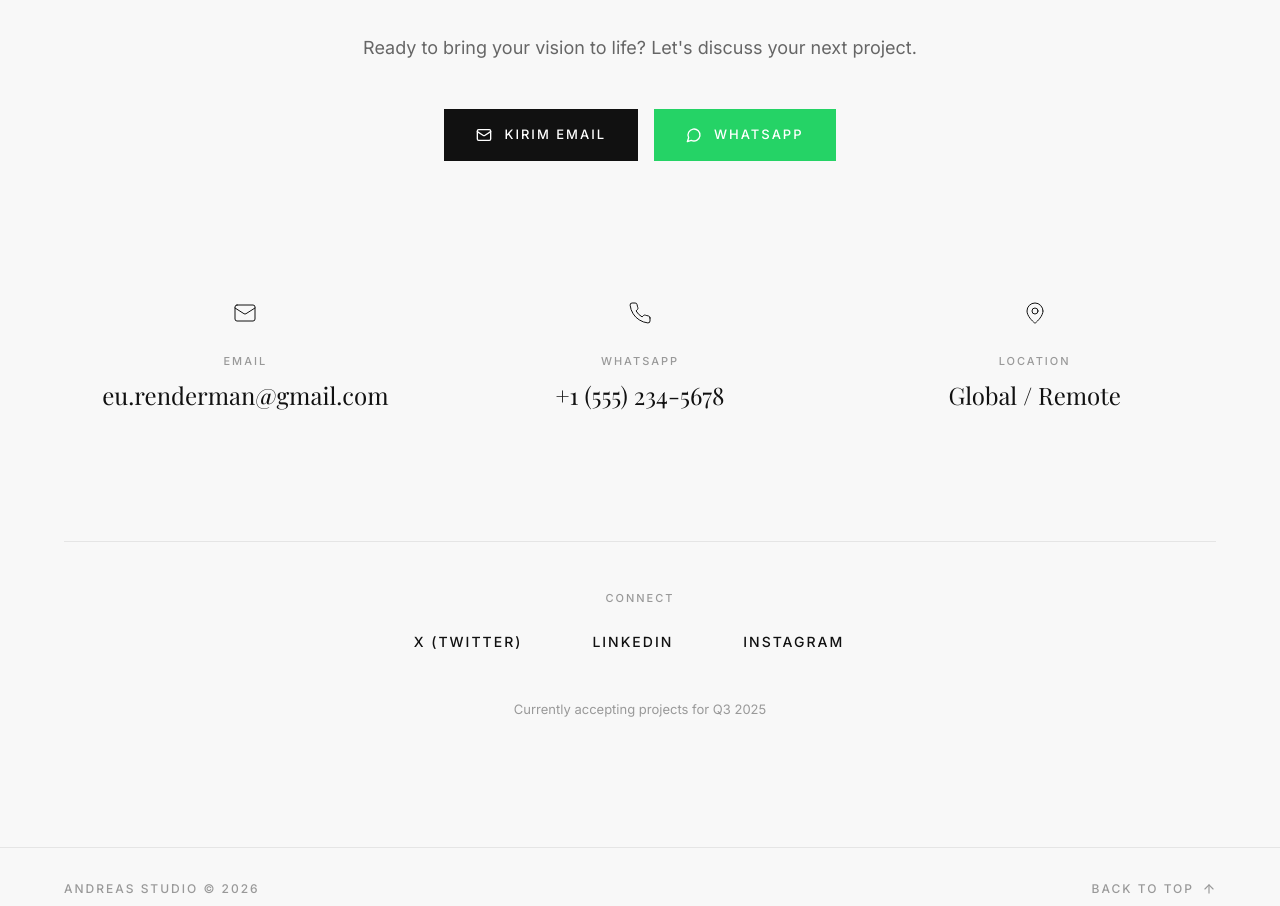
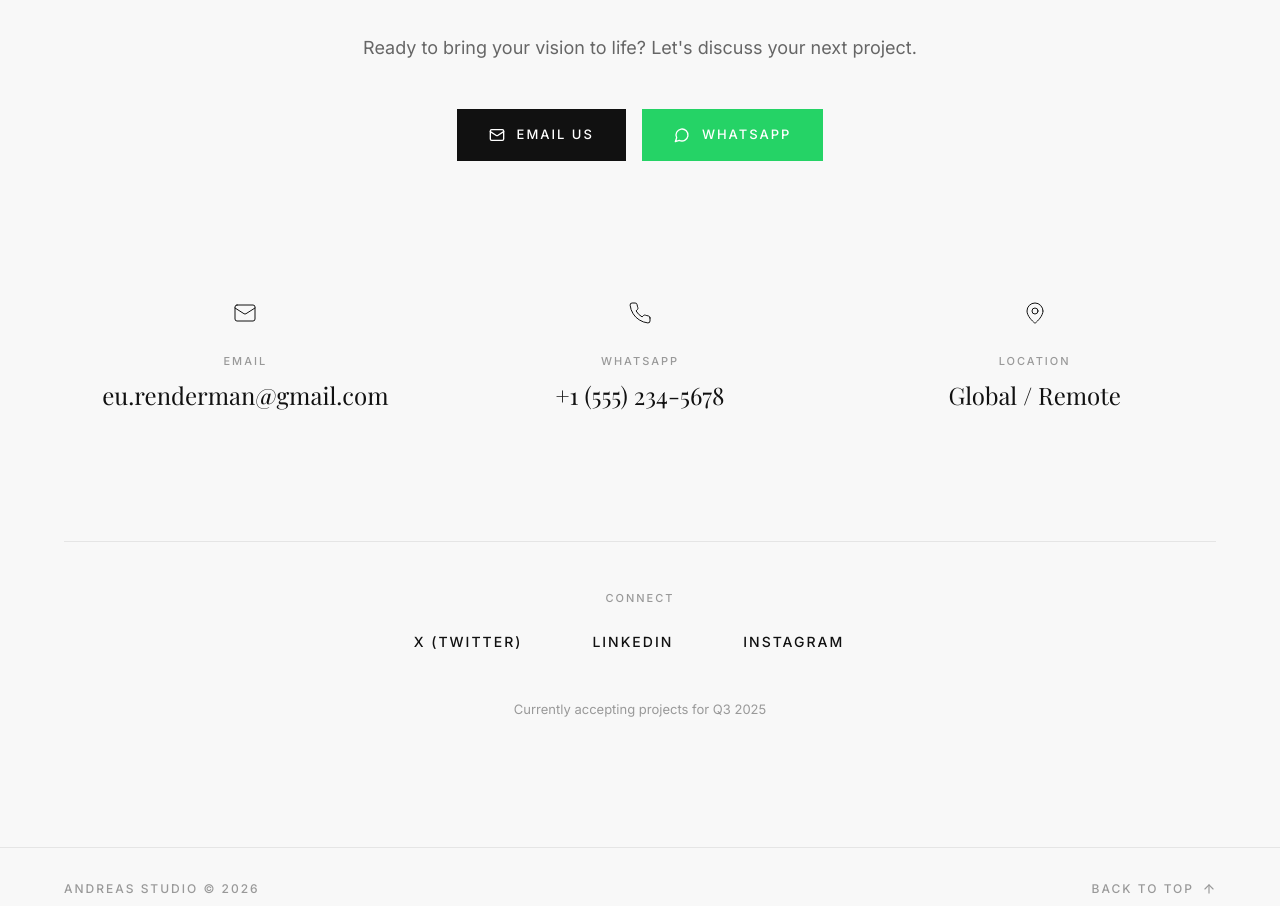
Before and after one commit to eurenderman-creator/Portfolio, a React (Vite) app: page / in a window 1280 px wide. Shown: the part 8986-9892 px from the top of the page. Built offline with nearby package versions, Linux system fonts and the light colour scheme; a web font is replaced by a local one.

Commit message:
email us

```diff
--- a/src/sections/Contact.tsx
+++ b/src/sections/Contact.tsx
@@ -26,7 +26,7 @@ export default function Contact() {
               className="flex items-center gap-3 bg-[#111111] text-white px-8 py-4 text-[13px] font-medium uppercase tracking-[2px] font-body hover:bg-[#333333] transition-colors"
             >
               <Mail size={16} />
-              Kirim Email
+              email us
             </a>
             <a
               href={waLink}
```
